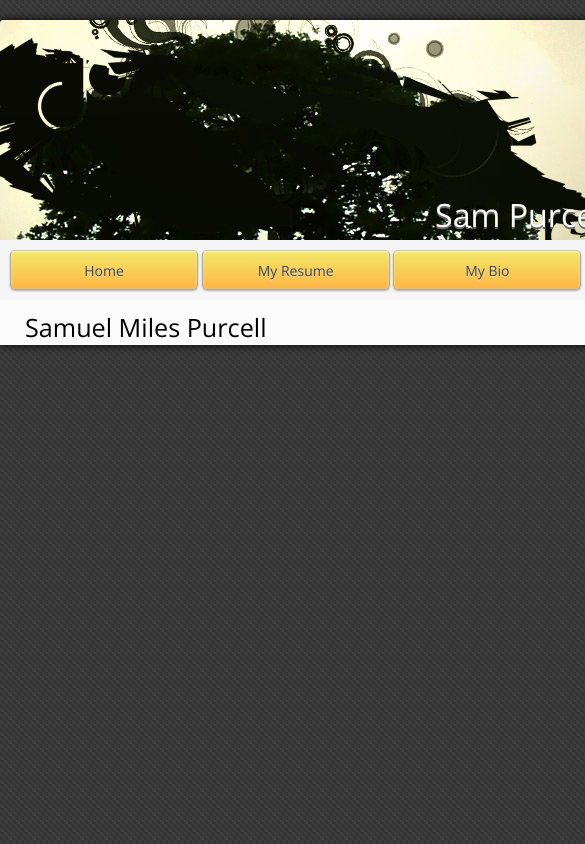
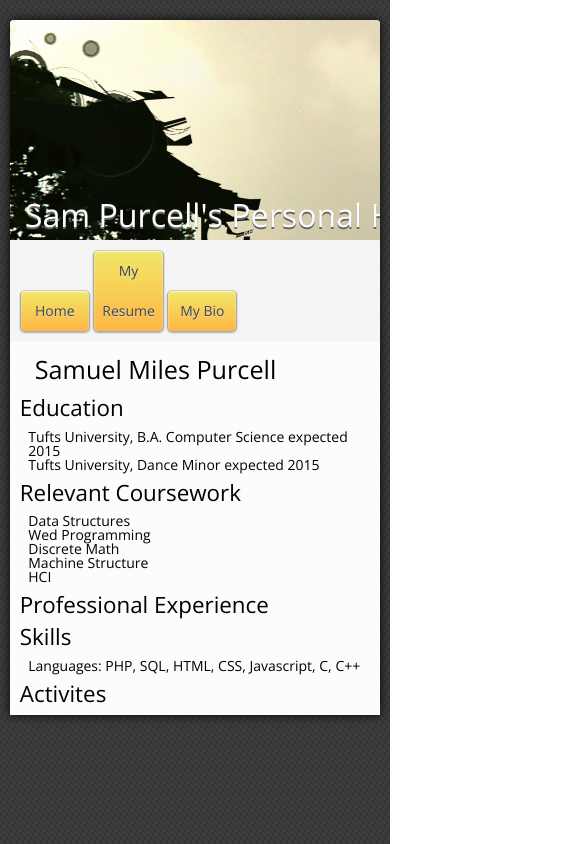
Before and after one commit to sampurcell93/sampurcell93.github.com, a plain HTML site: page resume.html in a window 390 px wide. Shown: the top 844 px of the page, 585 px wide, since content can reach past the window. Drawn offline with nearby package versions, Linux system fonts and the light colour scheme.

Commit message:
validated pages

```diff
--- a/resume.html
+++ b/resume.html
@@ -1,7 +1,7 @@
 <!DOCTYPE html>
 	<html>
 		<head>
-			<meta charset='utf-8'>
+			<meta http-equiv="content-type" content="text/html;charset=iso-8859-1" />
 			<title>My personal homepage</title>
   			<link href='http://fonts.googleapis.com/css?family=Open+Sans:400,300,600' rel='stylesheet' type='text/css'>
 			<link rel='stylesheet' media='screen' href='stylesheets/personal.css' />
@@ -24,6 +24,34 @@
 				<h2>Samuel Miles Purcell</h2>
 
 				<dl>
-					<dt>
+					<dt>Education</dt>
+					<dd>Tufts University, B.A. Computer Science expected 2015</dd>
+					<dd>Tufts University, Dance Minor expected 2015</dd>
+
+					<dt>Relevant Coursework</dt>
+					<dd>Data Structures</dd>
+					<dd>Wed Programming</dd>
+					<dd>Discrete Math</dd>
+					<dd>Machine Structure</dd>
+					<dd>HCI</dd>
+
+					<dt>Professional Experience</dt>
+					<dd></dd>
+					<dd></dd>
+					<dd></dd>
+
+					<dt>Skills</dt>
+					<dd>Languages: PHP, SQL, HTML, CSS, Javascript, C, C++</dd>
+
+					<dt>Activites</dt>
+					<dd></dd>
+					<dd></dd>
+					<dd></dd>
+
+
+
+
+			</div>
+
 		</body>
 	</html>
--- a/sass/personal.scss
+++ b/sass/personal.scss
@@ -80,7 +80,7 @@ nav {
 			@include border-radius(5px);
 			@include box-shadow(0px 1px 2px #aaa, inset 0px 1px 2px rgba(255,255,255,.7));
 			display: inline-block;
-			height: 40px;
+			min-height: 40px;
 			line-height: 40px;
 			text-align: center;
 			text-decoration: none;
@@ -106,3 +106,31 @@ nav {
 		}
 	}
 }
+
+dl{
+
+	dt {
+
+		margin: 10px;
+		font-size: 1.6em;
+
+	}
+
+	dd {
+		list-style: bullet;
+		margin-left: 5%;
+
+	}
+}
+
+@media all and (max-width: 960px) {
+
+	.page-wrap {
+
+		width: 95%;
+
+	}
+
+	h1 { white-space: nowrap; }
+
+}
```
Also changed, not shown: bio.html (+3 -1 lines), index.html (+2 -2 lines), stylesheets/personal.css.
